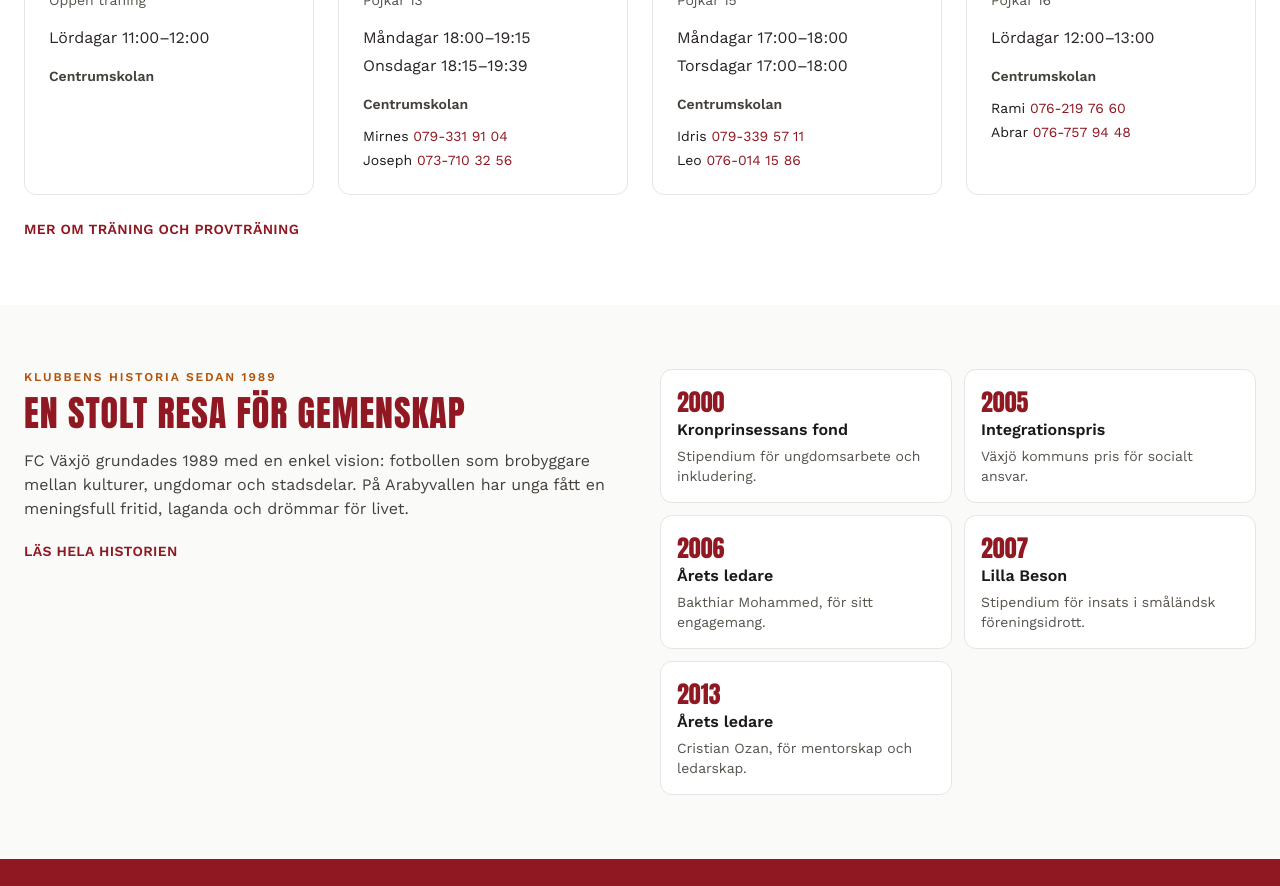
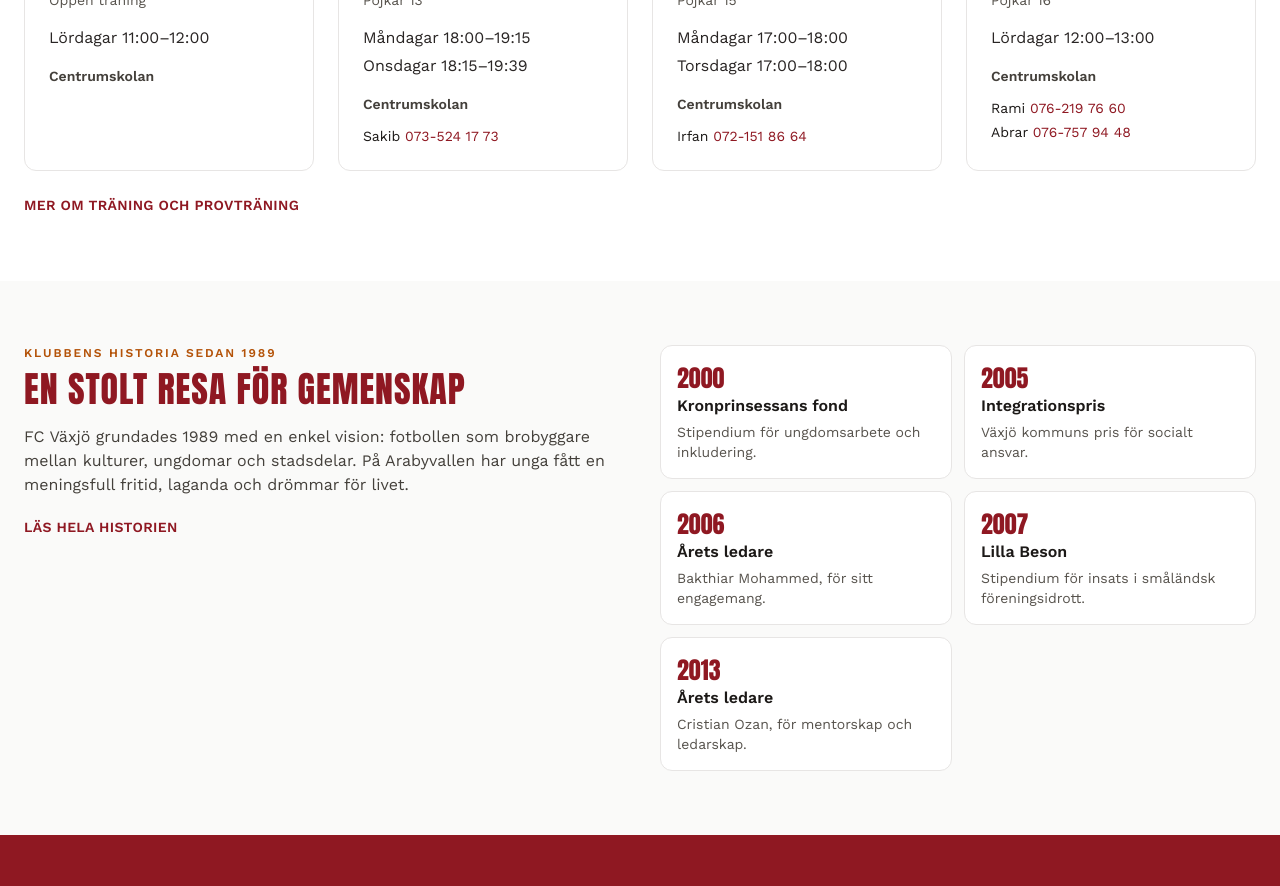
Before and after one commit to DelucaGit/FC-Vaxjo-Website, a Next.js app: page / in a window 1280 px wide. Shown: the part 920-1806 px from the top of the page. Built offline with nearby package versions, Linux system fonts and the light colour scheme.

Commit message:
Uppdatera lagtränare

```diff
--- a/src/data/teams.ts
+++ b/src/data/teams.ts
@@ -47,8 +47,7 @@ export const teams: Team[] = [
       { day: "Onsdagar", time: "18:15–19:39" },
     ],
     coaches: [
-      { name: "Mirnes", phone: "079-331 91 04" },
-      { name: "Joseph", phone: "073-710 32 56" },
+      { name: "Sakib", phone: "073-524 17 73" }
     ],
   },
   {
@@ -61,8 +60,7 @@ export const teams: Team[] = [
       { day: "Torsdagar", time: "17:00–18:00" },
     ],
     coaches: [
-      { name: "Idris", phone: "079-339 57 11" },
-      { name: "Leo", phone: "076-014 15 86" },
+      { name: "Irfan", phone: "072-151 86 64" }
     ],
   },
   {
```
